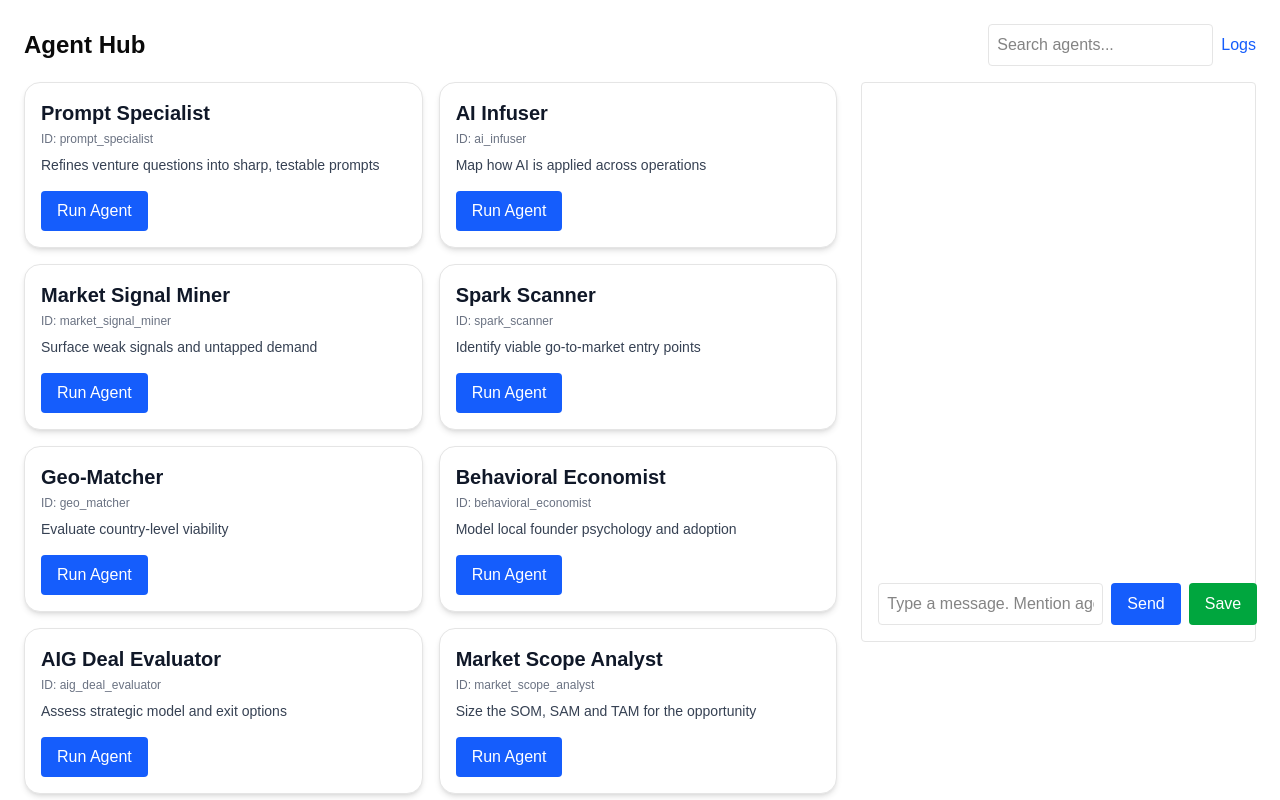
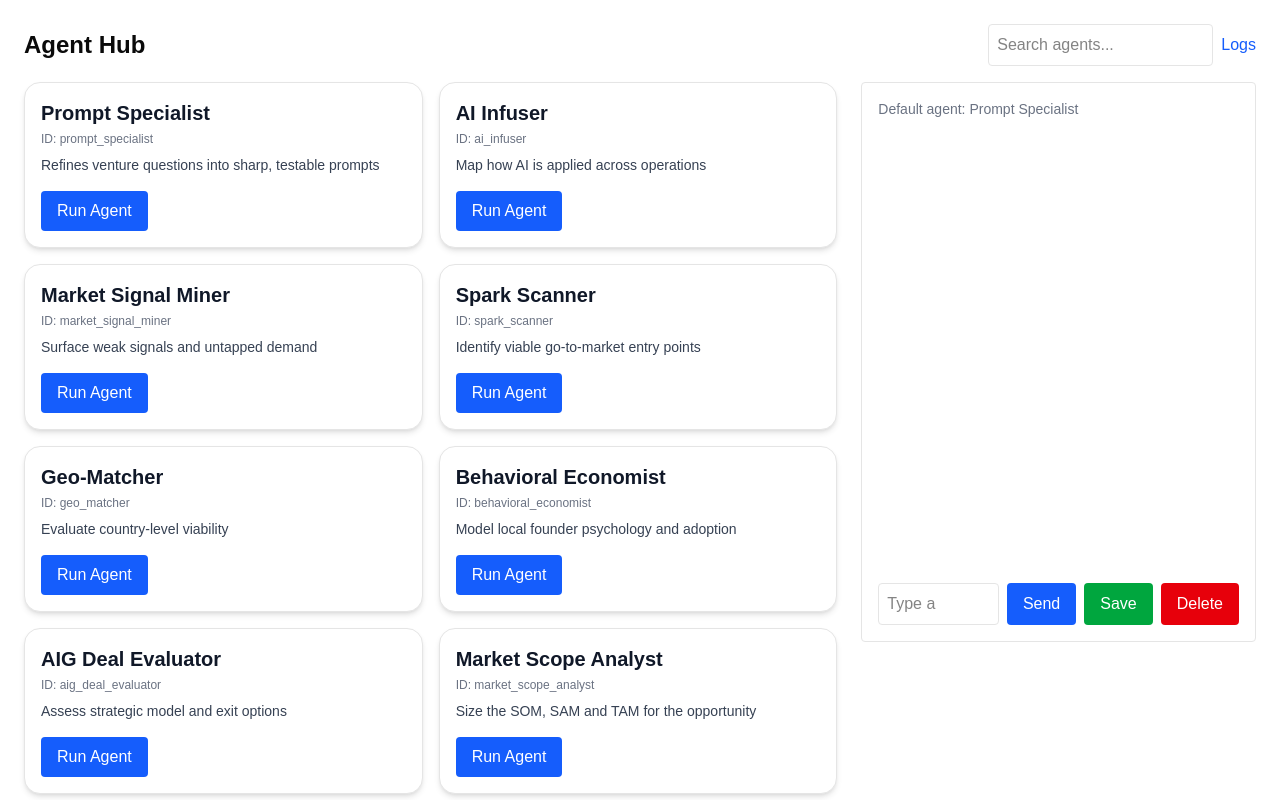
Before and after one commit to orirot10/agent-hub-mvp, a Next.js app: page / in a window 1280 px wide. Shown: the top 800 px of the page. Built offline with nearby package versions, Linux system fonts and the light colour scheme.

Commit message:
feat: handle default agent in chat

```diff
--- a/src/pages/index.tsx
+++ b/src/pages/index.tsx
@@ -13,12 +13,20 @@ export default function HomePage() {
     const saved = sessionStorage.getItem('chat')
     return saved ? JSON.parse(saved) : []
   })
+  const [defaultAgentId, setDefaultAgentId] = useState(() => {
+    if (typeof window === 'undefined') return 'prompt_specialist'
+    return sessionStorage.getItem('defaultAgentId') || 'prompt_specialist'
+  })
   const containerRef = useRef<HTMLDivElement>(null)
 
   useEffect(() => {
     sessionStorage.setItem('chat', JSON.stringify(messages))
     containerRef.current?.scrollTo(0, containerRef.current.scrollHeight)
   }, [messages])
+
+  useEffect(() => {
+    sessionStorage.setItem('defaultAgentId', defaultAgentId)
+  }, [defaultAgentId])
 
   const extractMentions = (text: string) => {
     const ids = Array.from(new Set(text.match(/@([\w-]+)/g)?.map(m => m.slice(1)) || []))
@@ -34,7 +42,11 @@ export default function HomePage() {
       timestamp: Date.now(),
     }
     setMessages(prev => [...prev, userMsg])
-    const targets = extractMentions(input)
+    const mentioned = extractMentions(input)
+    const targets =
+      mentioned.length > 0
+        ? mentioned
+        : agents.filter(a => a.id === defaultAgentId)
     setInput('')
 
     for (const agent of targets) {
@@ -52,6 +64,10 @@ export default function HomePage() {
       }
       setMessages(prev => [...prev, agentMsg])
     }
+
+    if (mentioned.length > 0) {
+      setDefaultAgentId(mentioned[mentioned.length - 1].id)
+    }
   }
 
   const saveConversation = async () => {
@@ -65,6 +81,15 @@ export default function HomePage() {
       })
     } catch {
       // ignore
+    }
+  }
+
+  const deleteConversation = () => {
+    setMessages([])
+    setDefaultAgentId('prompt_specialist')
+    if (typeof window !== 'undefined') {
+      sessionStorage.removeItem('chat')
+      sessionStorage.removeItem('defaultAgentId')
     }
   }
 
@@ -93,6 +118,9 @@ export default function HomePage() {
         </div>
         <div className="md:col-span-1">
           <div className="flex flex-col h-[70vh] border rounded p-4">
+            <div className="text-sm text-gray-500 mb-2">
+              Default agent: {nameFor(defaultAgentId)}
+            </div>
             <div className="flex-1 overflow-y-auto space-y-2" ref={containerRef}>
               {messages.map((m, idx) => (
                 <div key={idx} className="whitespace-pre-wrap">
@@ -101,18 +129,32 @@ export default function HomePage() {
                 </div>
               ))}
             </div>
-            <div className="mt-4 flex gap-2">
-              <input
-                className="flex-1 border rounded p-2"
+            <div className="mt-4 flex gap-2 items-end">
+              <textarea
+                className="flex-1 border rounded p-2 resize-none overflow-hidden"
                 value={input}
+                rows={1}
                 onChange={e => setInput(e.target.value)}
+                onInput={e => {
+                  e.currentTarget.style.height = 'auto'
+                  e.currentTarget.style.height = `${e.currentTarget.scrollHeight}px`
+                }}
+                onKeyDown={e => {
+                  if (e.key === 'Enter' && !e.shiftKey) {
+                    e.preventDefault()
+                    void sendMessage()
+                  }
+                }}
                 placeholder="Type a message. Mention agents with @agentId"
               />
-              <button className="bg-blue-600 text-white px-4 rounded" onClick={sendMessage}>
+              <button className="bg-blue-600 text-white px-4 rounded h-full" onClick={sendMessage}>
                 Send
               </button>
-              <button className="bg-green-600 text-white px-4 rounded" onClick={saveConversation}>
+              <button className="bg-green-600 text-white px-4 rounded h-full" onClick={saveConversation}>
                 Save
+              </button>
+              <button className="bg-red-600 text-white px-4 rounded h-full" onClick={deleteConversation}>
+                Delete
               </button>
             </div>
           </div>
```
